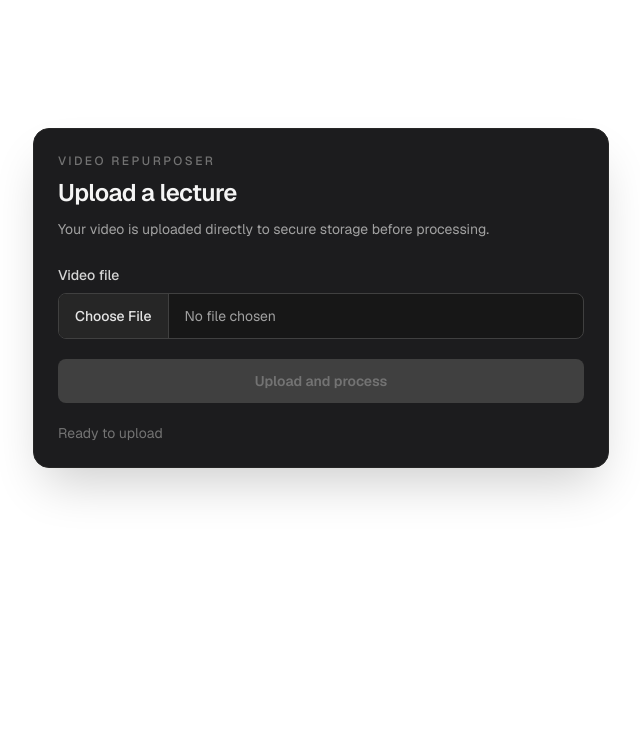
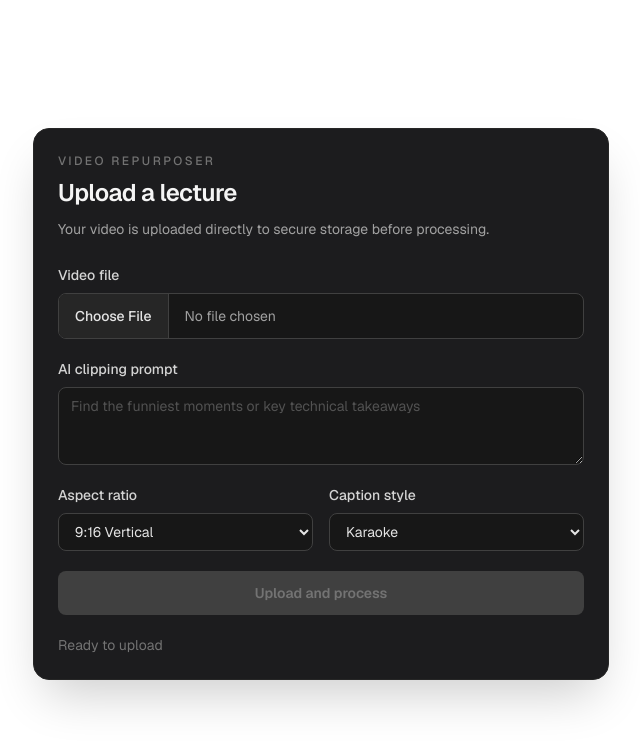
Before and after one commit to Adrian7373/semantic-video-pipeline, a Next.js app in the folder apps/web/: page / in a window 1280 px wide. Shown: the top 742 px of the page, without its empty margins (287-927 px from the left). Built offline with nearby package versions, Linux system fonts and the light colour scheme.

Commit message:
Updated Next.js producer:
-Implemented the multi-queue upload flow and processing configuration support.
-Removed the obsolete legacy web queue producer.
-Updated processing endpoint
-Updated upload UI

```diff
--- a/apps/web/src/app/api/videos/init/route.ts
+++ b/apps/web/src/app/api/videos/init/route.ts
@@ -1,6 +1,10 @@
 import { NextResponse } from "next/server";
 import { z } from "zod";
 import { prisma } from "../../../../../../../packages/database/index";
+import {
+    AspectRatio,
+    CaptionStyle,
+} from "../../../../../../../packages/database/index";
 
 export const dynamic = "force-dynamic";
 
@@ -9,6 +13,9 @@ const initializeVideoSchema = z.object({
     contentType: z.enum(["video/mp4", "video/quicktime", "video/webm"]),
     fileSize: z.number().finite().int().nonnegative(),
     userId: z.string().uuid(),
+    userPrompt: z.string().trim().max(1000).optional(),
+    aspectRatio: z.nativeEnum(AspectRatio).default("VERTICAL_9_16"),
+    captionStyle: z.nativeEnum(CaptionStyle).default("KARAOKE"),
 });
 
 export async function POST(request: Request) {
@@ -31,7 +38,13 @@ export async function POST(request: Request) {
         );
     }
 
-    const { filename, userId } = parsedBody.data;
+    const {
+        filename,
+        userId,
+        userPrompt,
+        aspectRatio,
+        captionStyle,
+    } = parsedBody.data;
     const videoId = crypto.randomUUID();
     const safeFilename = filename.replace(/[^a-zA-Z0-9._-]/g, "_");
     const s3Key = `raw-videos/${videoId}-${safeFilename}`;
@@ -44,6 +57,9 @@ export async function POST(request: Request) {
                 title: filename,
                 s3Key,
                 status: "UPLOADING",
+                userPrompt: userPrompt || null,
+                aspectRatio,
+                captionStyle,
             },
         });
 
--- a/apps/web/src/app/api/videos/process/route.ts
+++ b/apps/web/src/app/api/videos/process/route.ts
@@ -1,17 +1,25 @@
 import { NextResponse } from "next/server";
 import { z } from "zod";
 import {
-  getVideoProcessingQueue,
-  type VideoProcessingJobData,
-} from "@/../lib/queue";
-import { prisma } from "../../../../../../../packages/database/index";
+  AspectRatio,
+  CaptionStyle,
+  prisma,
+} from "../../../../../../../packages/database/index";
+import {
+  mediaProcessingQueue,
+  PROCESS_VIDEO_JOB,
+  type MediaProcessingJobData,
+} from "@/lib/queues";
 
 export const dynamic = "force-dynamic";
 
 const videoProcessingJobSchema = z.object({
   s3Key: z.string().min(1),
-  videoId: z.string().min(1),
+  videoId: z.string().uuid(),
   userId: z.string().min(1),
+  userPrompt: z.string().trim().max(1000).optional(),
+  aspectRatio: z.nativeEnum(AspectRatio).optional(),
+  captionStyle: z.nativeEnum(CaptionStyle).optional(),
 });
 
 export async function POST(request: Request) {
@@ -34,17 +42,25 @@ export async function POST(request: Request) {
     );
   }
 
-  const jobData: VideoProcessingJobData = parsedBody.data;
+  const requestData = parsedBody.data;
   try {
     const video = await prisma.video.findUnique({
-      where: { id: jobData.videoId },
-      select: { id: true, s3Key: true, userId: true, status: true },
+      where: { id: requestData.videoId },
+      select: {
+        id: true,
+        s3Key: true,
+        userId: true,
+        status: true,
+        userPrompt: true,
+        aspectRatio: true,
+        captionStyle: true,
+      },
     });
 
     if (
       !video ||
-      video.s3Key !== jobData.s3Key ||
-      video.userId !== jobData.userId ||
+      video.s3Key !== requestData.s3Key ||
+      video.userId !== requestData.userId ||
       video.status !== "UPLOADING"
     ) {
       return NextResponse.json(
@@ -53,12 +69,37 @@ export async function POST(request: Request) {
       );
     }
 
+    const jobData: MediaProcessingJobData = {
+      videoId: video.id,
+      s3Key: video.s3Key,
+      userId: video.userId,
+      userPrompt: requestData.userPrompt ?? video.userPrompt ?? undefined,
+      aspectRatio: requestData.aspectRatio ?? video.aspectRatio,
+      captionStyle: requestData.captionStyle ?? video.captionStyle,
+    };
+
     await prisma.video.update({
-      where: { id: jobData.videoId },
-      data: { status: "PROCESSING" },
+      where: { id: video.id },
+      data: {
+        status: "PROCESSING",
+        errorMessage: null,
+        ...(requestData.userPrompt !== undefined ||
+        requestData.aspectRatio !== undefined ||
+        requestData.captionStyle !== undefined
+          ? {
+              userPrompt: jobData.userPrompt ?? null,
+              aspectRatio: jobData.aspectRatio,
+              captionStyle: jobData.captionStyle,
+            }
+          : {}),
+      },
     });
 
-    const job = await getVideoProcessingQueue().add("process-video", jobData);
+    const job = await mediaProcessingQueue.add(PROCESS_VIDEO_JOB, jobData, {
+      attempts: 3,
+      backoff: { type: "exponential", delay: 5000 },
+      removeOnComplete: 100,
+    });
 
     return NextResponse.json(
       {
@@ -68,11 +109,15 @@ export async function POST(request: Request) {
       { status: 202 },
     );
   } catch (error) {
-    console.error("Failed to enqueue video-processing job.", error);
+    console.error("Failed to enqueue media-processing job.", error);
     await prisma.video
       .update({
-        where: { id: jobData.videoId },
-        data: { status: "FAILED" },
+        where: { id: requestData.videoId },
+        data: {
+          status: "FAILED",
+          errorMessage:
+            error instanceof Error ? error.message : "Unable to queue video processing.",
+        },
       })
       .catch((statusError: unknown) => {
         console.error("Failed to mark video upload as failed.", statusError);
--- a/apps/web/src/app/components/VideoUploader.tsx
+++ b/apps/web/src/app/components/VideoUploader.tsx
@@ -2,6 +2,7 @@
 
 import { ChangeEvent, FormEvent, useState } from "react";
 import { getPresignedUploadUrl } from "../../../actions/upload";
+import type { AspectRatio, CaptionStyle } from "../../lib/queues";
 
 type UploadStatus = "idle" | "requesting" | "uploading" | "processing" | "error";
 
@@ -18,6 +19,11 @@ const statusLabels: Record<UploadStatus, string> = {
 export default function VideoUploader() {
     const [file, setFile] = useState<File | null>(null);
     const [status, setStatus] = useState<UploadStatus>("idle");
+    const [userPrompt, setUserPrompt] = useState("");
+    const [aspectRatio, setAspectRatio] =
+        useState<AspectRatio>("VERTICAL_9_16");
+    const [captionStyle, setCaptionStyle] =
+        useState<CaptionStyle>("KARAOKE");
 
     const isBusy = status === "requesting" || status === "uploading" || status === "processing";
 
@@ -47,6 +53,9 @@ export default function VideoUploader() {
                     contentType: file.type,
                     fileSize: file.size,
                     userId: MOCK_USER_ID,
+                    userPrompt,
+                    aspectRatio,
+                    captionStyle,
                 }),
             });
 
@@ -88,6 +97,9 @@ export default function VideoUploader() {
                     s3Key,
                     videoId,
                     userId: MOCK_USER_ID,
+                    userPrompt,
+                    aspectRatio,
+                    captionStyle,
                 }),
             });
 
@@ -131,6 +143,60 @@ export default function VideoUploader() {
                     />
                 </label>
 
+                <label className="block">
+                    <span className="mb-2 block text-sm font-medium text-neutral-300">
+                        AI clipping prompt
+                    </span>
+                    <textarea
+                        value={userPrompt}
+                        onChange={(event) => setUserPrompt(event.target.value)}
+                        maxLength={1000}
+                        rows={3}
+                        placeholder="Find the funniest moments or key technical takeaways"
+                        disabled={isBusy}
+                        className="block w-full resize-y rounded-lg border border-neutral-700 bg-[#171717] px-3 py-2 text-sm text-neutral-200 placeholder:text-neutral-600 disabled:cursor-not-allowed disabled:opacity-50"
+                    />
+                </label>
+
+                <div className="grid gap-4 sm:grid-cols-2">
+                    <label className="block">
+                        <span className="mb-2 block text-sm font-medium text-neutral-300">
+                            Aspect ratio
+                        </span>
+                        <select
+                            value={aspectRatio}
+                            onChange={(event) =>
+                                setAspectRatio(event.target.value as AspectRatio)
+                            }
+                            disabled={isBusy}
+                            className="block w-full rounded-lg border border-neutral-700 bg-[#171717] px-3 py-2 text-sm text-neutral-200 disabled:opacity-50"
+                        >
+                            <option value="VERTICAL_9_16">9:16 Vertical</option>
+                            <option value="LANDSCAPE_16_9">16:9 Landscape</option>
+                            <option value="SQUARE_1_1">1:1 Square</option>
+                        </select>
+                    </label>
+
+                    <label className="block">
+                        <span className="mb-2 block text-sm font-medium text-neutral-300">
+                            Caption style
+                        </span>
+                        <select
+                            value={captionStyle}
+                            onChange={(event) =>
+                                setCaptionStyle(event.target.value as CaptionStyle)
+                            }
+                            disabled={isBusy}
+                            className="block w-full rounded-lg border border-neutral-700 bg-[#171717] px-3 py-2 text-sm text-neutral-200 disabled:opacity-50"
+                        >
+                            <option value="KARAOKE">Karaoke</option>
+                            <option value="HIGHLIGHT">Highlight</option>
+                            <option value="MINIMAL">Minimal</option>
+                            <option value="NONE">None</option>
+                        </select>
+                    </label>
+                </div>
+
                 {file && (
                     <p className="truncate rounded-lg bg-neutral-900 px-3 py-2 text-sm text-neutral-400">
                         Selected: {file.name}
--- /dev/null
+++ b/apps/web/src/lib/queues.ts
@@ -0,0 +1,59 @@
+import { Queue } from "bullmq";
+import { Redis } from "ioredis";
+
+export const PROCESS_VIDEO_JOB = "process-video";
+export const PUBLISH_SOCIAL_POST_JOB = "publish-social-post";
+
+export const MEDIA_PROCESSING_QUEUE = "media-processing";
+export const SOCIAL_PUBLISHING_QUEUE = "social-publishing";
+
+export type AspectRatio =
+    | "VERTICAL_9_16"
+    | "LANDSCAPE_16_9"
+    | "SQUARE_1_1";
+
+export type CaptionStyle = "NONE" | "KARAOKE" | "HIGHLIGHT" | "MINIMAL";
+
+export interface MediaProcessingJobData {
+    videoId: string;
+    s3Key: string;
+    userId: string;
+    userPrompt?: string;
+    aspectRatio: AspectRatio;
+    captionStyle: CaptionStyle;
+}
+
+export interface SocialPublishingJobData {
+    scheduledPostId: string;
+}
+
+const globalForQueues = globalThis as unknown as {
+    redis: Redis | undefined;
+    mediaProcessingQueue: Queue<MediaProcessingJobData> | undefined;
+    socialPublishingQueue: Queue<SocialPublishingJobData> | undefined;
+};
+
+const redis =
+    globalForQueues.redis ??
+    new Redis(process.env.REDIS_URL ?? "redis://localhost:6379", {
+        lazyConnect: true,
+        maxRetriesPerRequest: null,
+    });
+
+export const mediaProcessingQueue =
+    globalForQueues.mediaProcessingQueue ??
+    new Queue<MediaProcessingJobData>(MEDIA_PROCESSING_QUEUE, {
+        connection: redis,
+    });
+
+export const socialPublishingQueue =
+    globalForQueues.socialPublishingQueue ??
+    new Queue<SocialPublishingJobData>(SOCIAL_PUBLISHING_QUEUE, {
+        connection: redis,
+    });
+
+if (process.env.NODE_ENV !== "production") {
+    globalForQueues.redis = redis;
+    globalForQueues.mediaProcessingQueue = mediaProcessingQueue;
+    globalForQueues.socialPublishingQueue = socialPublishingQueue;
+}
```
Also changed, not shown: apps/web/lib/queue.ts (deleted, +0 -36 lines), 2 other files (tests, documents, lock files or other folders).
